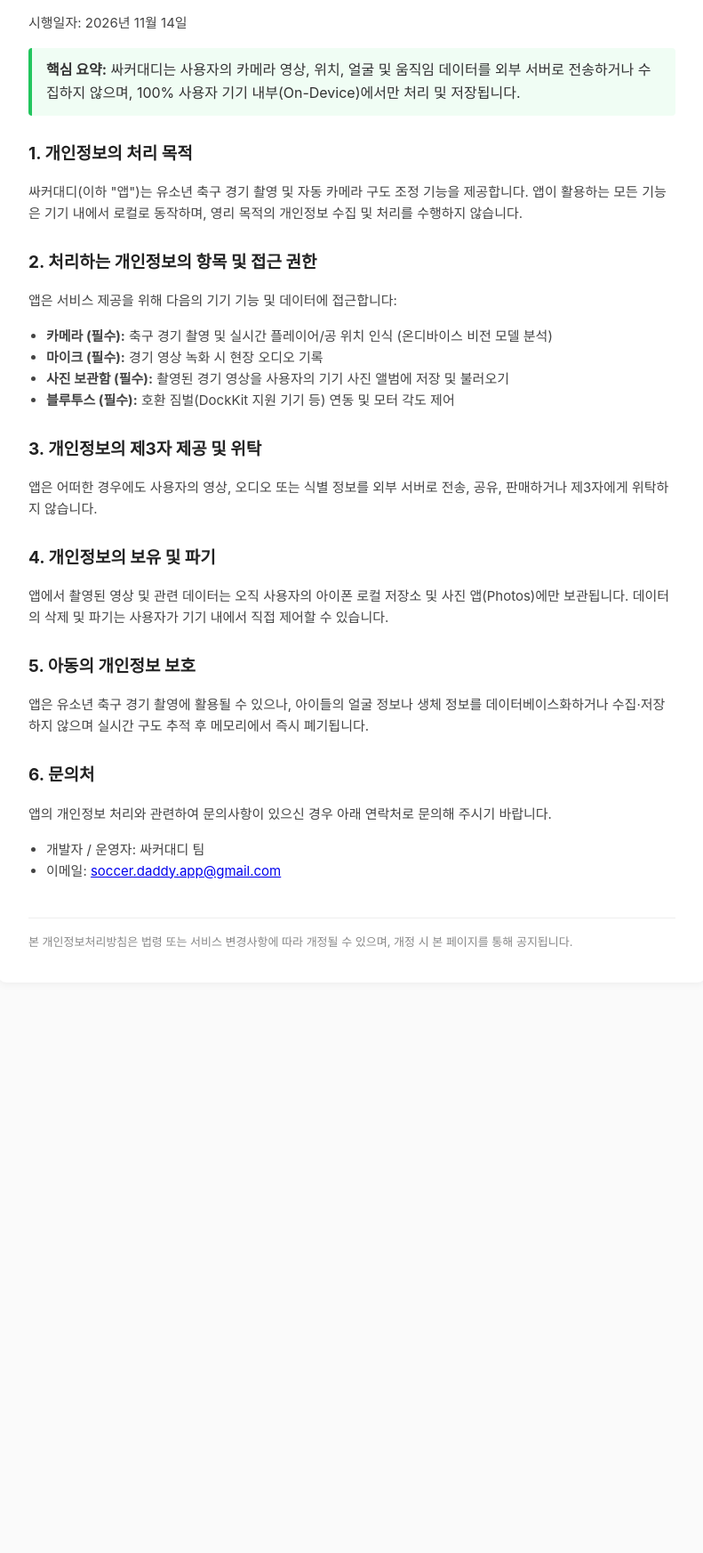
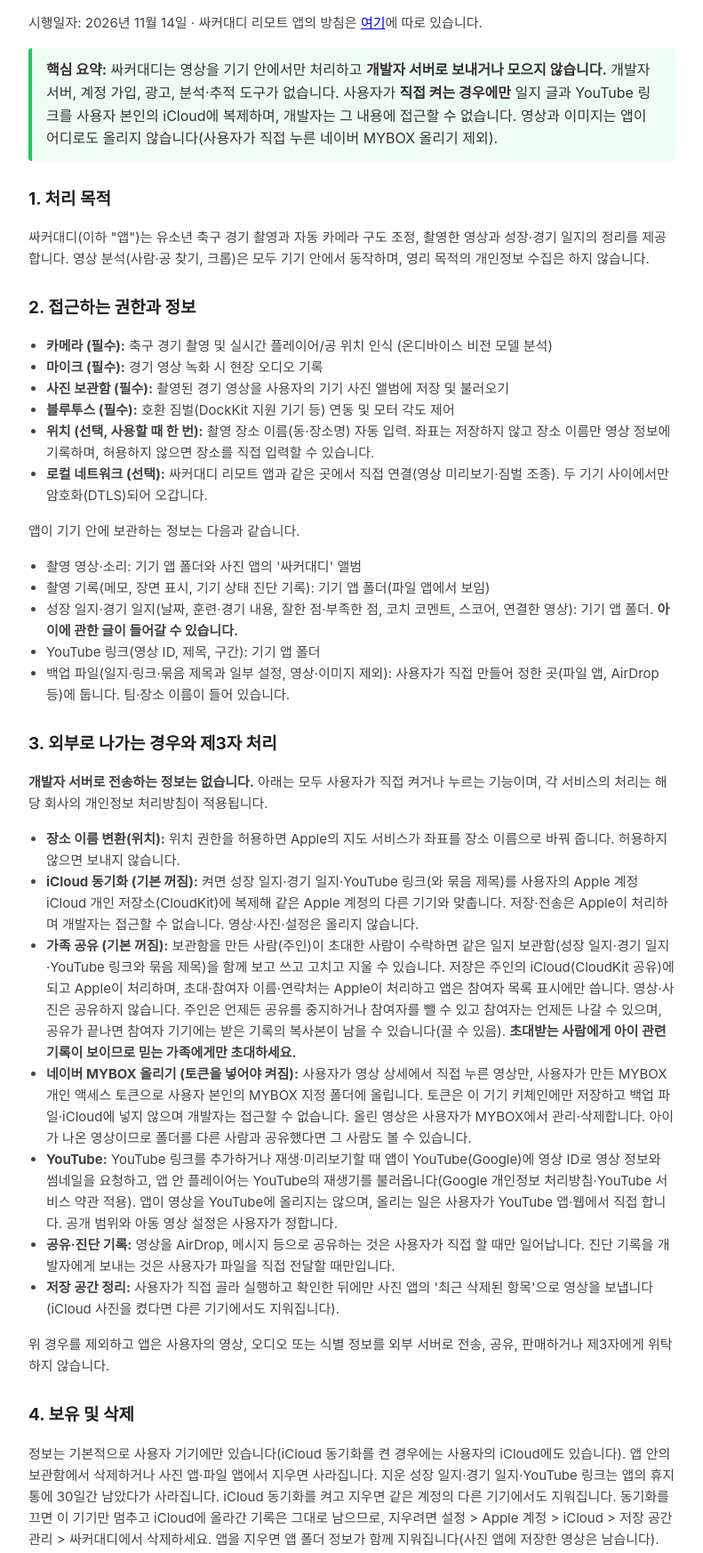
Before and after one commit to soccer-daddy-app/privacy, a plain HTML site: page index.html in a window 1280 px wide. Shown: the part 136-1881 px from the top of the page at 89% size, without its empty margins (244-1035 px from the left). Before the commit the page ends 1264 px from the top, so only its background shows below. Drawn offline with Linux system fonts and the light colour scheme.

Commit message:
방침을 앱 실제 동작에 맞추고 리모트 앱 방침 추가

```diff
--- a/index.html
+++ b/index.html
@@ -57,35 +57,57 @@
 <body>
   <div class="container">
     <h1>싸커대디 (SoccerDaddy) 개인정보처리방침</h1>
-    <p>시행일자: 2026년 11월 14일</p>
+    <p>시행일자: 2026년 11월 14일 · 싸커대디 리모트 앱의 방침은 <a href="remote/">여기</a>에 따로 있습니다.</p>
 
     <div class="highlight">
-      <strong>핵심 요약:</strong> 싸커대디는 사용자의 카메라 영상, 위치, 얼굴 및 움직임 데이터를 외부 서버로 전송하거나 수집하지 않으며, 100% 사용자 기기 내부(On-Device)에서만 처리 및 저장됩니다.
+      <strong>핵심 요약:</strong> 싸커대디는 영상을 기기 안에서만 처리하고 <strong>개발자 서버로 보내거나 모으지 않습니다.</strong> 개발자 서버, 계정 가입, 광고, 분석·추적 도구가 없습니다. 사용자가 <strong>직접 켜는 경우에만</strong> 일지 글과 YouTube 링크를 사용자 본인의 iCloud에 복제하며, 개발자는 그 내용에 접근할 수 없습니다. 영상과 이미지는 앱이 어디로도 올리지 않습니다(사용자가 직접 누른 네이버 MYBOX 올리기 제외).
     </div>
 
-    <h2>1. 개인정보의 처리 목적</h2>
-    <p>싸커대디(이하 "앱")는 유소년 축구 경기 촬영 및 자동 카메라 구도 조정 기능을 제공합니다. 앱이 활용하는 모든 기능은 기기 내에서 로컬로 동작하며, 영리 목적의 개인정보 수집 및 처리를 수행하지 않습니다.</p>
+    <h2>1. 처리 목적</h2>
+    <p>싸커대디(이하 "앱")는 유소년 축구 경기 촬영과 자동 카메라 구도 조정, 촬영한 영상과 성장·경기 일지의 정리를 제공합니다. 영상 분석(사람·공 찾기, 크롭)은 모두 기기 안에서 동작하며, 영리 목적의 개인정보 수집은 하지 않습니다.</p>
 
-    <h2>2. 처리하는 개인정보의 항목 및 접근 권한</h2>
-    <p>앱은 서비스 제공을 위해 다음의 기기 기능 및 데이터에 접근합니다:</p>
+    <h2>2. 접근하는 권한과 정보</h2>
     <ul>
       <li><strong>카메라 (필수):</strong> 축구 경기 촬영 및 실시간 플레이어/공 위치 인식 (온디바이스 비전 모델 분석)</li>
       <li><strong>마이크 (필수):</strong> 경기 영상 녹화 시 현장 오디오 기록</li>
       <li><strong>사진 보관함 (필수):</strong> 촬영된 경기 영상을 사용자의 기기 사진 앨범에 저장 및 불러오기</li>
       <li><strong>블루투스 (필수):</strong> 호환 짐벌(DockKit 지원 기기 등) 연동 및 모터 각도 제어</li>
+      <li><strong>위치 (선택, 사용할 때 한 번):</strong> 촬영 장소 이름(동·장소명) 자동 입력. 좌표는 저장하지 않고 장소 이름만 영상 정보에 기록하며, 허용하지 않으면 장소를 직접 입력할 수 있습니다.</li>
+      <li><strong>로컬 네트워크 (선택):</strong> 싸커대디 리모트 앱과 같은 곳에서 직접 연결(영상 미리보기·짐벌 조종). 두 기기 사이에서만 암호화(DTLS)되어 오갑니다.</li>
+    </ul>
+    <p>앱이 기기 안에 보관하는 정보는 다음과 같습니다.</p>
+    <ul>
+      <li>촬영 영상·소리: 기기 앱 폴더와 사진 앱의 '싸커대디' 앨범</li>
+      <li>촬영 기록(메모, 장면 표시, 기기 상태 진단 기록): 기기 앱 폴더(파일 앱에서 보임)</li>
+      <li>성장 일지·경기 일지(날짜, 훈련·경기 내용, 잘한 점·부족한 점, 코치 코멘트, 스코어, 연결한 영상): 기기 앱 폴더. <strong>아이에 관한 글이 들어갈 수 있습니다.</strong></li>
+      <li>YouTube 링크(영상 ID, 제목, 구간): 기기 앱 폴더</li>
+      <li>백업 파일(일지·링크·묶음 제목과 일부 설정, 영상·이미지 제외): 사용자가 직접 만들어 정한 곳(파일 앱, AirDrop 등)에 둡니다. 팀·장소 이름이 들어 있습니다.</li>
     </ul>
 
-    <h2>3. 개인정보의 제3자 제공 및 위탁</h2>
-    <p>앱은 어떠한 경우에도 사용자의 영상, 오디오 또는 식별 정보를 외부 서버로 전송, 공유, 판매하거나 제3자에게 위탁하지 않습니다.</p>
+    <h2>3. 외부로 나가는 경우와 제3자 처리</h2>
+    <p><strong>개발자 서버로 전송하는 정보는 없습니다.</strong> 아래는 모두 사용자가 직접 켜거나 누르는 기능이며, 각 서비스의 처리는 해당 회사의 개인정보 처리방침이 적용됩니다.</p>
+    <ul>
+      <li><strong>장소 이름 변환(위치):</strong> 위치 권한을 허용하면 Apple의 지도 서비스가 좌표를 장소 이름으로 바꿔 줍니다. 허용하지 않으면 보내지 않습니다.</li>
+      <li><strong>iCloud 동기화 (기본 꺼짐):</strong> 켜면 성장 일지·경기 일지·YouTube 링크(와 묶음 제목)를 사용자의 Apple 계정 iCloud 개인 저장소(CloudKit)에 복제해 같은 Apple 계정의 다른 기기와 맞춥니다. 저장·전송은 Apple이 처리하며 개발자는 접근할 수 없습니다. 영상·사진·설정은 올리지 않습니다.</li>
+      <li><strong>가족 공유 (기본 꺼짐):</strong> 보관함을 만든 사람(주인)이 초대한 사람이 수락하면 같은 일지 보관함(성장 일지·경기 일지·YouTube 링크와 묶음 제목)을 함께 보고 쓰고 고치고 지울 수 있습니다. 저장은 주인의 iCloud(CloudKit 공유)에 되고 Apple이 처리하며, 초대·참여자 이름·연락처는 Apple이 처리하고 앱은 참여자 목록 표시에만 씁니다. 영상·사진은 공유하지 않습니다. 주인은 언제든 공유를 중지하거나 참여자를 뺄 수 있고 참여자는 언제든 나갈 수 있으며, 공유가 끝나면 참여자 기기에는 받은 기록의 복사본이 남을 수 있습니다(끌 수 있음). <strong>초대받는 사람에게 아이 관련 기록이 보이므로 믿는 가족에게만 초대하세요.</strong></li>
+      <li><strong>네이버 MYBOX 올리기 (토큰을 넣어야 켜짐):</strong> 사용자가 영상 상세에서 직접 누른 영상만, 사용자가 만든 MYBOX 개인 액세스 토큰으로 사용자 본인의 MYBOX 지정 폴더에 올립니다. 토큰은 이 기기 키체인에만 저장하고 백업 파일·iCloud에 넣지 않으며 개발자는 접근할 수 없습니다. 올린 영상은 사용자가 MYBOX에서 관리·삭제합니다. 아이가 나온 영상이므로 폴더를 다른 사람과 공유했다면 그 사람도 볼 수 있습니다.</li>
+      <li><strong>YouTube:</strong> YouTube 링크를 추가하거나 재생·미리보기할 때 앱이 YouTube(Google)에 영상 ID로 영상 정보와 썸네일을 요청하고, 앱 안 플레이어는 YouTube의 재생기를 불러옵니다(Google 개인정보 처리방침·YouTube 서비스 약관 적용). 앱이 영상을 YouTube에 올리지는 않으며, 올리는 일은 사용자가 YouTube 앱·웹에서 직접 합니다. 공개 범위와 아동 영상 설정은 사용자가 정합니다.</li>
+      <li><strong>공유·진단 기록:</strong> 영상을 AirDrop, 메시지 등으로 공유하는 것은 사용자가 직접 할 때만 일어납니다. 진단 기록을 개발자에게 보내는 것은 사용자가 파일을 직접 전달할 때만입니다.</li>
+      <li><strong>저장 공간 정리:</strong> 사용자가 직접 골라 실행하고 확인한 뒤에만 사진 앱의 '최근 삭제된 항목'으로 영상을 보냅니다(iCloud 사진을 켰다면 다른 기기에서도 지워집니다).</li>
+    </ul>
+    <p>위 경우를 제외하고 앱은 사용자의 영상, 오디오 또는 식별 정보를 외부 서버로 전송, 공유, 판매하거나 제3자에게 위탁하지 않습니다.</p>
 
-    <h2>4. 개인정보의 보유 및 파기</h2>
-    <p>앱에서 촬영된 영상 및 관련 데이터는 오직 사용자의 아이폰 로컬 저장소 및 사진 앱(Photos)에만 보관됩니다. 데이터의 삭제 및 파기는 사용자가 기기 내에서 직접 제어할 수 있습니다.</p>
+    <h2>4. 보유 및 삭제</h2>
+    <p>정보는 기본적으로 사용자 기기에만 있습니다(iCloud 동기화를 켠 경우에는 사용자의 iCloud에도 있습니다). 앱 안의 보관함에서 삭제하거나 사진 앱·파일 앱에서 지우면 사라집니다. 지운 성장 일지·경기 일지·YouTube 링크는 앱의 휴지통에 30일간 남았다가 사라집니다. iCloud 동기화를 켜고 지우면 같은 계정의 다른 기기에서도 지워집니다. 동기화를 끄면 이 기기만 멈추고 iCloud에 올라간 기록은 그대로 남으므로, 지우려면 설정 &gt; Apple 계정 &gt; iCloud &gt; 저장 공간 관리 &gt; 싸커대디에서 삭제하세요. 앱을 지우면 앱 폴더 정보가 함께 지워집니다(사진 앱에 저장한 영상은 남습니다).</p>
 
     <h2>5. 아동의 개인정보 보호</h2>
-    <p>앱은 유소년 축구 경기 촬영에 활용될 수 있으나, 아이들의 얼굴 정보나 생체 정보를 데이터베이스화하거나 수집·저장하지 않으며 실시간 구도 추적 후 메모리에서 즉시 폐기됩니다.</p>
+    <p>앱은 아이가 나온 영상을 다루지만, 영상 분석(사람 찾기·크롭)은 기기 안에서만 이뤄지고 얼굴을 식별하거나 특정인을 인식해 저장하지 않습니다. 아이들의 얼굴 정보나 생체 정보를 데이터베이스화하지 않으며 실시간 구도 추적 후 메모리에서 즉시 폐기됩니다. 앱은 13세 미만을 대상으로 한 회원 서비스가 아니며 아이 정보를 수집하지 않습니다.</p>
 
-    <h2>6. 문의처</h2>
-    <p>앱의 개인정보 처리와 관련하여 문의사항이 있으신 경우 아래 연락처로 문의해 주시기 바랍니다.</p>
+    <h2>6. 권한을 끄는 방법</h2>
+    <p>설정 앱 &gt; 싸커대디에서 카메라·마이크·사진·위치·로컬 네트워크·블루투스를 언제든 끌 수 있습니다. 카메라와 마이크를 끄면 촬영할 수 없습니다.</p>
+
+    <h2>7. 문의처</h2>
+    <p>개인정보 처리와 관련한 문의는 아래 이메일로 보내 주세요.</p>
     <ul>
       <li>개발자 / 운영자: 싸커대디 팀</li>
       <li>이메일: <a href="mailto:soccer.daddy.app@gmail.com">soccer.daddy.app@gmail.com</a></li>
```
Also changed, not shown: remote/index.html (added, +100 -0 lines).
